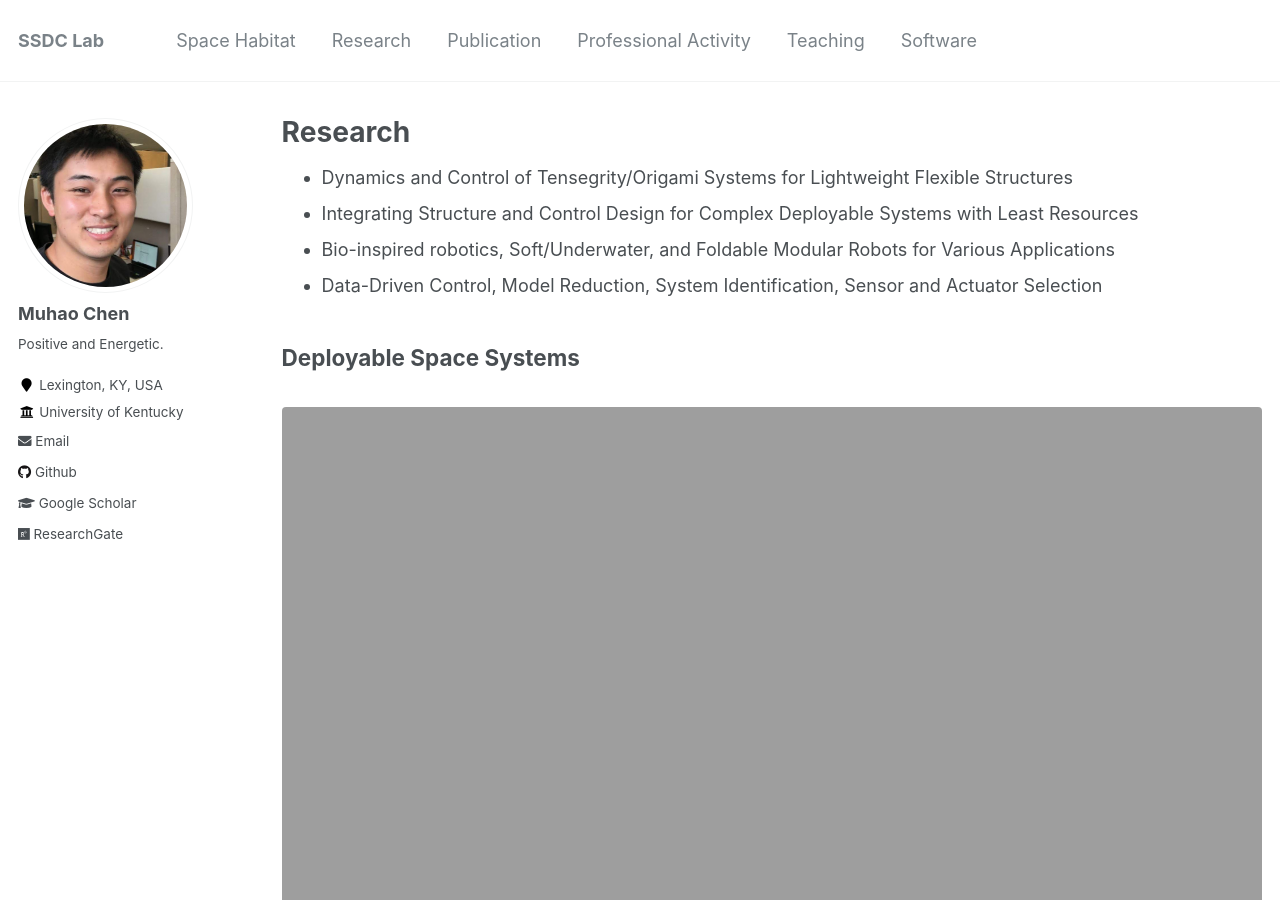
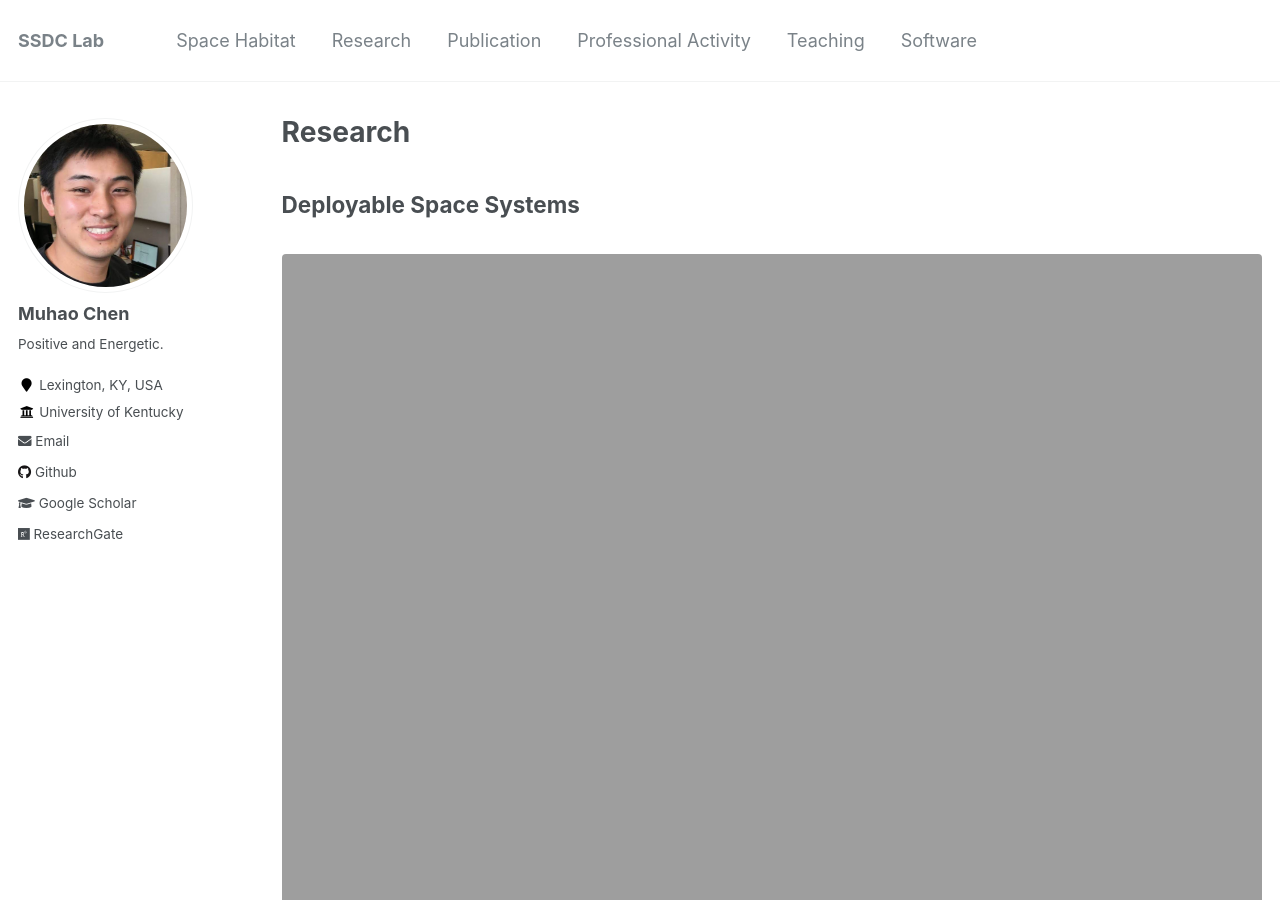
Before and after one commit to Muhao-Chen/muhao-chen.github.io, a Jekyll site: the page built from _pages/research.md, in a window 1280 px wide and 900 px high. Built offline with Jekyll 4.4.1, drawn with Linux system fonts in a browser that asks for light colours.

Commit message:
Update research.md

```diff
--- a/_pages/research.md
+++ b/_pages/research.md
@@ -18,10 +18,10 @@ The existing design approaches mainly deal with what is sufficient rather than n
 * Modeling of Deployable/Flexible/Foldable Space Robotics and Structures
 * Deployable Modular Space Structures/Robotics for Landing, Self-Deployment, and In-Situ Assembly
 * Integrating Structure and Control Theories for Aerospace Applications Using the Least Necessary Resources -->
-* Dynamics and Control of Tensegrity/Origami Systems for Lightweight Flexible Structures
+<!-- * Dynamics and Control of Tensegrity/Origami Systems for Lightweight Flexible Structures
 * Integrating Structure and Control Design for Complex Deployable Systems with Least Resources
 * Bio-inspired robotics, Soft/Underwater, and Foldable Modular Robots for Various Applications
-* Data-Driven Control, Model Reduction, System Identification, Sensor and Actuator Selection
+* Data-Driven Control, Model Reduction, System Identification, Sensor and Actuator Selection -->
 
 
 <!-- * Creating Novel Structure and Material Systems for Aerospace Applications Using the Least Necessary Resources -->
```
